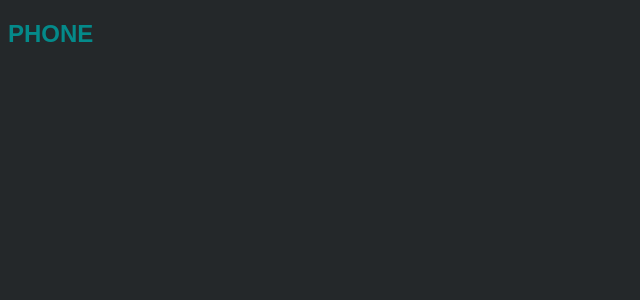
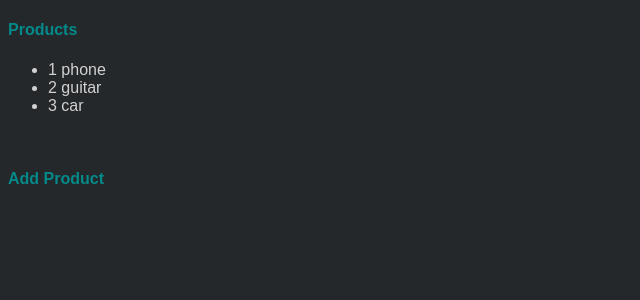
Before and after one commit to MarkJNZ/angular-todo-app, an Angular app: page / in a window 1280 px wide. Shown: the top 300 px of the page, without its empty margins (0-640 px from the left). Built offline with nearby package versions, Linux system fonts and the light colour scheme.

Commit message:
added-product-list

```diff
--- a/src/app/app.component.html
+++ b/src/app/app.component.html
@@ -1,6 +1,3 @@
-<app-product></app-product>
-
-<!-- <h2>Products</h2>
 <app-products></app-products>
 <br />
-<h2>Add Product</h2> -->
+<h4>Add Product</h4>
--- a/src/app/product/product.component.css
+++ b/src/app/product/product.component.css
@@ -1,8 +1,4 @@
-span {
-  font-family: Arial, Helvetica, sans-serif;
-  color: rgb(209, 209, 209);
-}
-
+span,
 label,
 input {
   font-family: Arial, Helvetica, sans-serif;
--- a/src/app/product/product.component.html
+++ b/src/app/product/product.component.html
@@ -1,5 +1,5 @@
 <h2>{{product.name | uppercase}}</h2>
-<!-- <div>
+<div>
   <span>id: </span>
   <span>{{product.id}}</span>
 </div>
@@ -11,14 +11,11 @@
   <span>cost: </span>
   <span>{{product.cost | currency}}</span>
 </div>
-<br /> -->
-<!-- <div>
+<br />
+
+<div>
   <label
     >name:
     <input [(ngModel)]="product.name" placeholder="name" />
   </label>
-</div> -->
-
-<!-- <input [(ngModel)]="product.name" placeholder=name"/> -->
-<!-- </label> -->
-<!-- </div> -->
+</div>
--- a/src/app/products/products.component.css
+++ b/src/app/products/products.component.css
@@ -0,0 +1,4 @@
+li {
+  font-family: Arial, Helvetica, sans-serif;
+  color: rgb(209, 209, 209);
+}
--- a/src/app/products/products.component.html
+++ b/src/app/products/products.component.html
@@ -1,3 +1,6 @@
-<div class="products-list">
-  <!-- <li *ngFor="let product in products"></li> -->
-</div>
+<h4>Products</h4>
+<ul class="products-list">
+  <li *ngFor="let product of products">
+    <span class="item">{{product.id}}</span> {{product.name}}
+  </li>
+</ul>
--- a/src/app/products/products.component.ts
+++ b/src/app/products/products.component.ts
@@ -1,5 +1,6 @@
-import { Component, OnInit, Input } from "@angular/core";
+import { Component, OnInit } from "@angular/core";
 import { Product } from "../classes/product";
+import { PRODUCTS } from "../mock-products";
 
 @Component({
   selector: "app-products",
@@ -7,7 +8,7 @@ import { Product } from "../classes/product";
   styleUrls: ["./products.component.css"]
 })
 export class ProductsComponent implements OnInit {
-  @Input() products: Array<Product>;
+  products = PRODUCTS;
 
   constructor() {}
 
--- a/src/styles.css
+++ b/src/styles.css
@@ -2,7 +2,7 @@ body {
   background-color: rgb(36, 40, 42);
 }
 
-h2 {
+h4 {
   font-family: Arial, Helvetica, sans-serif;
   color: rgb(4, 138, 138);
 }
```
Also changed, not shown: src/app/app.component.ts (+1 -11 lines), 2 other files (tests, documents, lock files or other folders).
